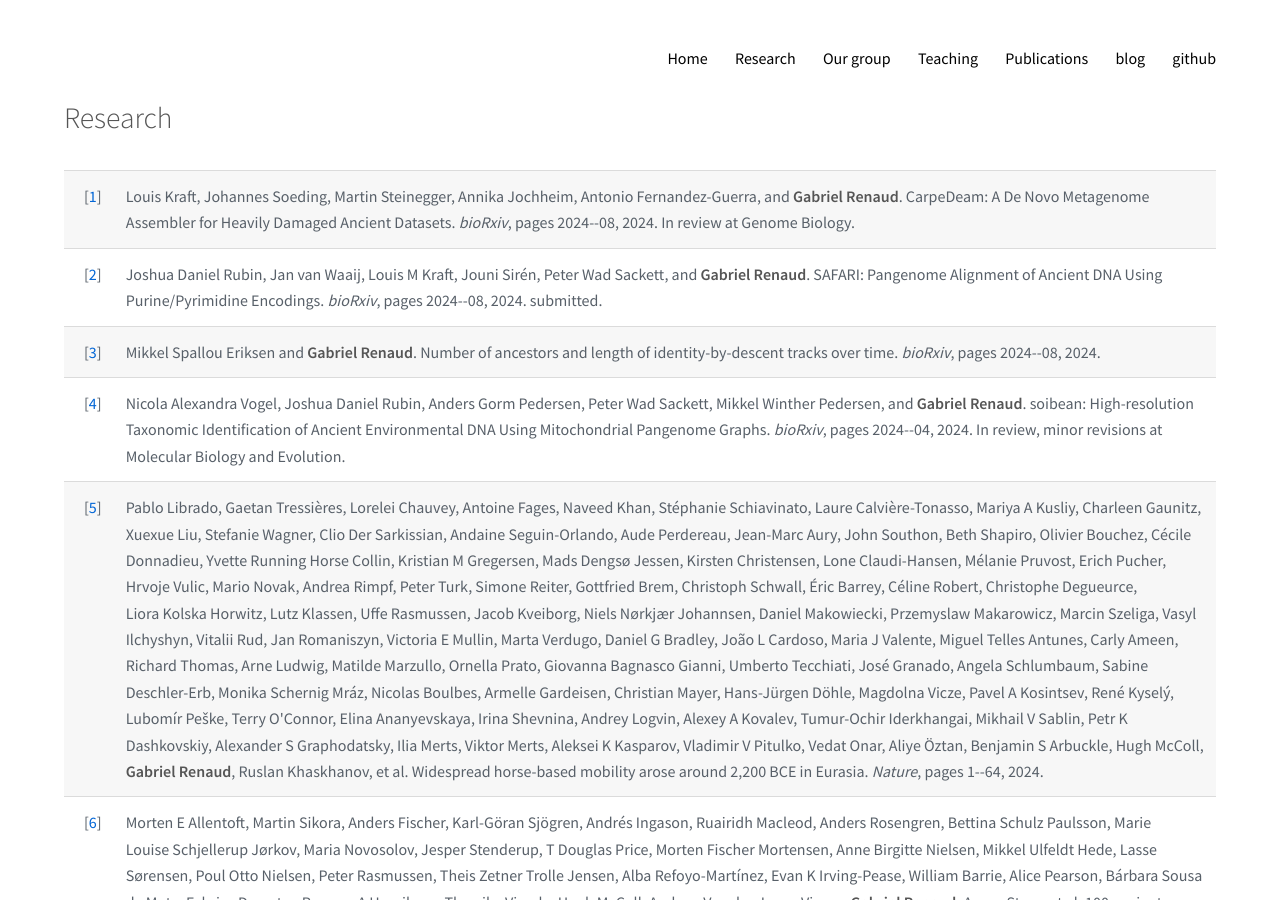
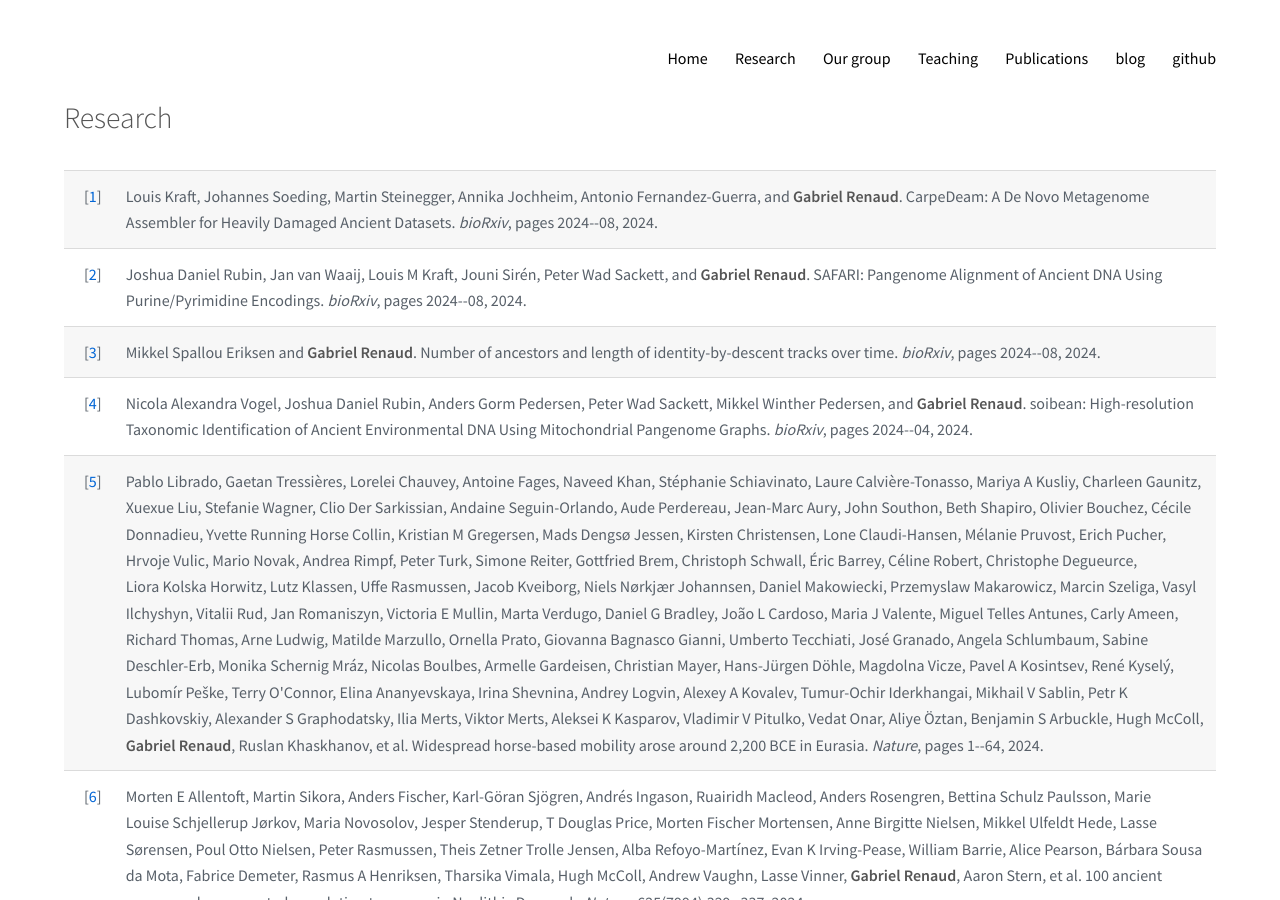
Before and after one commit to grenaud/grenaud.github.io, a Jekyll site: the page publications.html, which Jekyll copies as it is, in a window 1280 px wide and 900 px high. Built offline with Jekyll 4.4.1, drawn with Linux system fonts in a browser that asks for light colours; comment, search, counter and statistics services are not loaded.

Commit message:
Update publications.html

```diff
--- a/publications.html
+++ b/publications.html
@@ -63,7 +63,6 @@ Louis Kraft, Johannes Soeding, Martin Steinegger, Annika Jochheim, Antonio
   Fernandez-Guerra, and <b>Gabriel Renaud</b>.  CarpeDeam: A De Novo Metagenome Assembler for Heavily Damaged
   Ancient Datasets.
  <em>bioRxiv</em>, pages 2024--08, 2024.
- In review at Genome Biology.
 
 </td>
 </tr>
@@ -78,7 +77,6 @@ Joshua&nbsp;Daniel Rubin, Jan van Waaij, Louis&nbsp;M Kraft, Jouni Sir&eacute;n,
   Sackett, and <b>Gabriel Renaud</b>.  SAFARI: Pangenome Alignment of Ancient DNA Using Purine/Pyrimidine
   Encodings.
  <em>bioRxiv</em>, pages 2024--08, 2024.
- submitted.
 
 </td>
 </tr>
@@ -106,7 +104,6 @@ Nicola&nbsp;Alexandra Vogel, Joshua&nbsp;Daniel Rubin, Anders&nbsp;Gorm Pedersen
   Sackett, Mikkel&nbsp;Winther Pedersen, and <b>Gabriel Renaud</b>.  soibean: High-resolution Taxonomic Identification of Ancient
   Environmental DNA Using Mitochondrial Pangenome Graphs.
  <em>bioRxiv</em>, pages 2024--04, 2024.
- In review, minor revisions at Molecular Biology and Evolution.
 
 </td>
 </tr>
```
